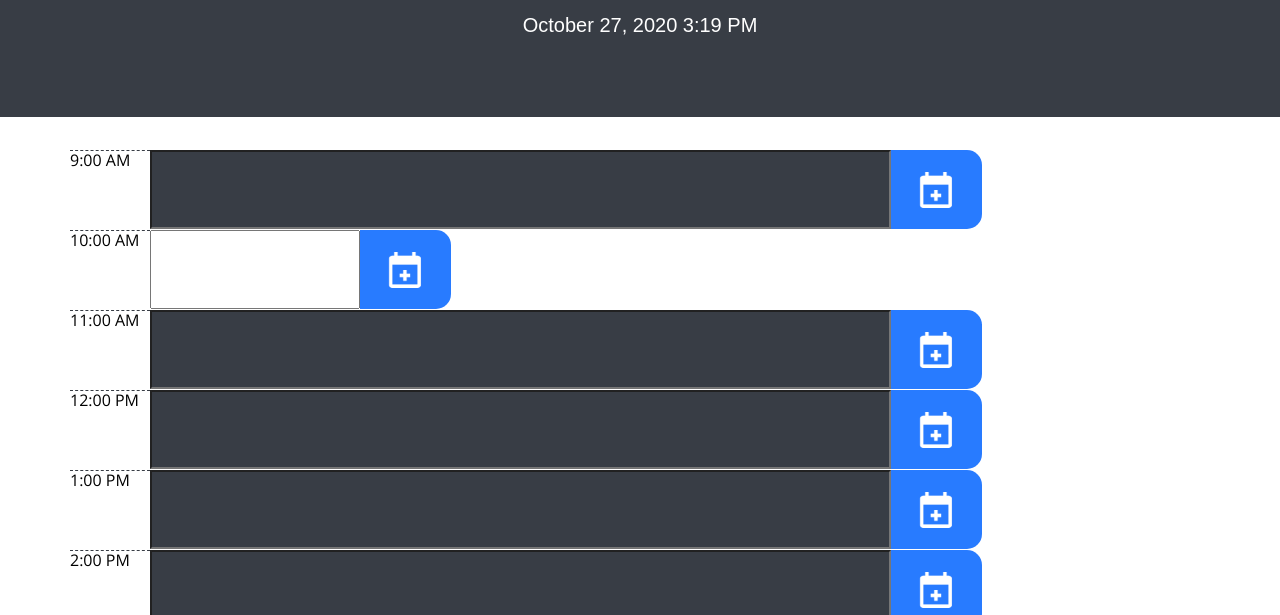
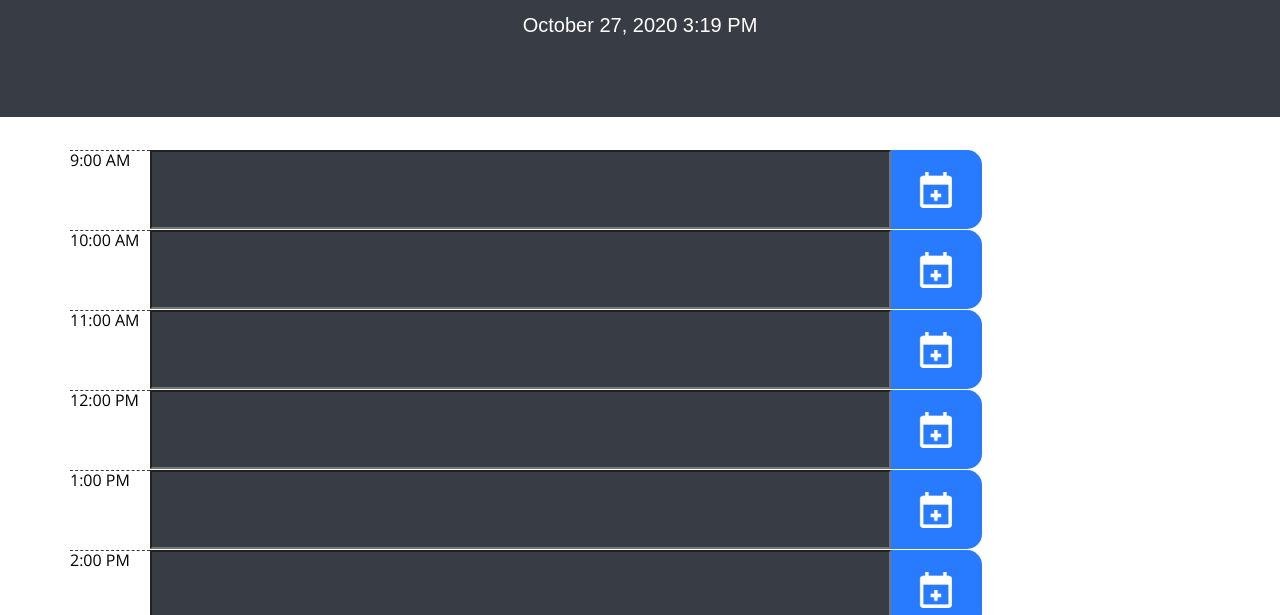
Before and after one commit to milehighcoder/scheduler, a plain HTML site: page index.html in a window 1280 px wide. Shown: the part 185-800 px from the top of the page. Drawn offline with nearby package versions, Linux system fonts and the light colour scheme; a web font is replaced by a local one.

Commit message:
quick edit

```diff
--- a/index.html
+++ b/index.html
@@ -44,7 +44,7 @@
           <div class="row">
             <form action="" method='GET'>
               <time class="hour">10:00 AM</time>
-              <input type="text" data-hour="10"     id='tenInputSave'></input>
+              <input type="text" data-hour="10" class="description" id='tenInputSave'></input>
               <button id="10" class="saveBtn"></button>
             </form>
           </div>
```
